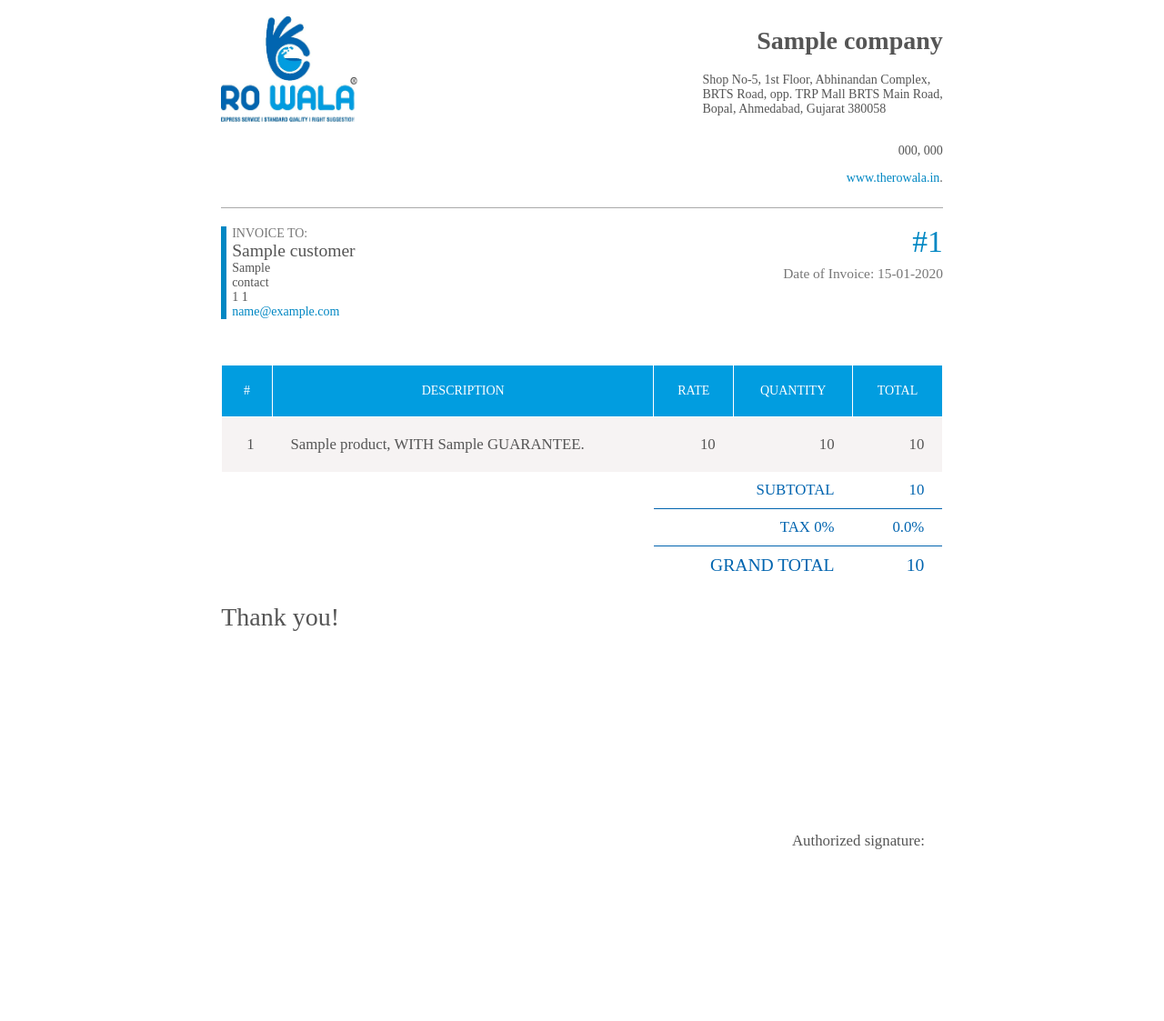
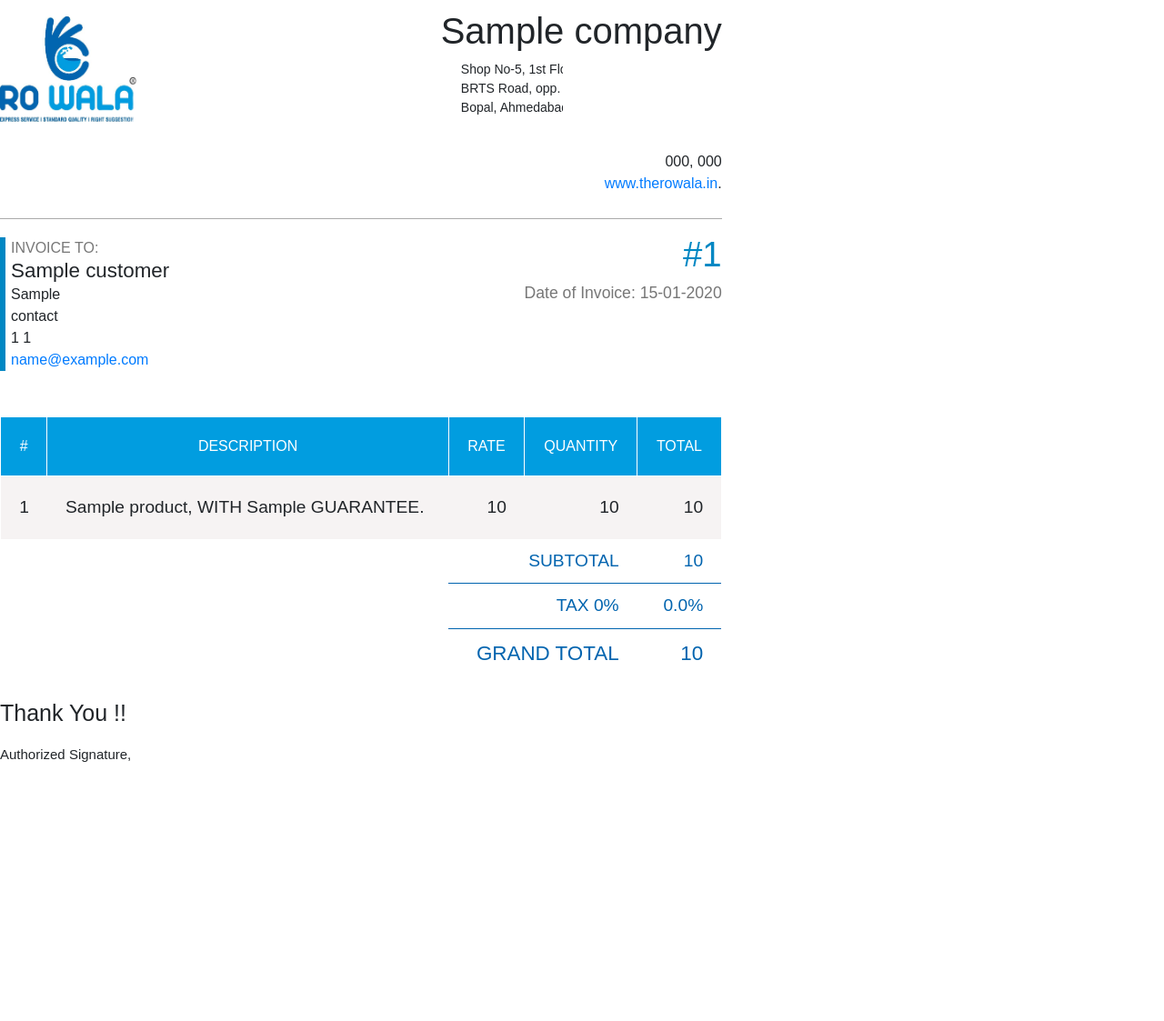
Before and after one commit to Kevalzalawadiya/Rowala, a Django app: template templates/invoice/pdf_template.html in a window 1280 px wide. Shown: the whole page at 91% size. Run offline with Django 3.2, Linux system fonts and the light colour scheme; the template is opened without the code that fills it: most values are stand-ins (such as "Sample title", 1, 10 or a date in 2020); some libraries are stand-ins or nearby versions.

Commit message:
Fix download issue and add bank details model in invoice app.

```diff
--- a/src/invoice/admin.py
+++ b/src/invoice/admin.py
@@ -33,3 +33,4 @@
 admin.site.register(Subscription)
 admin.site.register(Service, ServiceAdmin)
 admin.site.register(Complain, ComplainAdmin)
+admin.site.register(BankAccount)
--- a/src/invoice/urls.py
+++ b/src/invoice/urls.py
@@ -3,8 +3,8 @@
 
 
 urlpatterns = [
-    path('', views.create_invoice, name='home'),
-    path('dashboard', views.dashboard, name='dashboard'),
+    path('home', views.create_invoice, name='home'),
+    path('', views.dashboard, name='dashboard'),
     path('create_product/', views.create_product, name='create_product'),
     path('view_product/', views.view_product, name='view_product'),
     path('edit_product/<int:pk>', views.edit_product, name='edit_product'),
--- a/static/css/invoice-template-1.css
+++ b/static/css/invoice-template-1.css
@@ -26,8 +26,12 @@
   padding: 10px 0;
   margin-bottom: 20px;
   border-bottom: 1px solid #AAAAAA;
+  font-family: Arial, sans-serif;
+
 }
-
+main {
+  font-family: Arial, sans-serif;
+}
 #logo {
   float: left;
   margin-top: 8px;
@@ -208,3 +212,54 @@
 footer table td {
   background-color: white;
 }
+
+table.bank_details_table td{
+  text-align: left;
+  padding: 5px;
+  background-color: #f7f2f3;
+}
+
+.info-container {
+  background-color: #f7f2f3; /* Change background color as needed */
+  border: 1px solid #ddd; /* Add border if needed */
+  padding: 20px;
+  border-radius: 5px; /* Add border radius if needed */
+}
+
+.info-header {
+  display: flex;
+  align-items: center;
+  justify-content: space-between;
+  margin-bottom: 10px;
+}
+
+.info-title {
+  font-size: 18px;
+  color: #019de0;
+  font-family:  Arial, sans-serif;
+}
+
+.info-row {
+  display: flex;
+}
+
+.info-label {
+  font-size: 15px;
+  font-weight: bold;
+}
+
+.info-value {
+  font-size: 15px;
+  color: #444;
+}
+
+.auth_class {
+  font-family: Arial, sans-serif;
+  position:static;
+}
+
+.auth_class p {
+  font-size: 15px;
+  text-align: right;
+
+}
--- a/templates/invoice/create_invoice.html
+++ b/templates/invoice/create_invoice.html
@@ -48,6 +48,12 @@
                         <label class="form-label" for="subscription"> Service Time</label>
                         {{form.subscription}}
                     </div>
+
+                    <div class="mb-3">
+                        {{form.is_bank_account}}
+                        <label class="form-label" for="subscription"> add bank detials ?</label>
+                    </div>
+
 
 
                     {{ formset.management_form }}
--- a/templates/invoice/pdf_template.html
+++ b/templates/invoice/pdf_template.html
@@ -4,7 +4,7 @@
     <meta charset="utf-8">
     <title>View Invoice</title>
     <link rel="stylesheet" href="{%static 'css/invoice-template-1.css' %}" media="all" />
-    <link rel=”stylesheet” href=”https://cdnjs.cloudflare.com/ajax/libs/twitter-bootstrap/4.1.3/js/bootstrap.min.css”>
+    <link rel='stylesheet' href="https://cdnjs.cloudflare.com/ajax/libs/twitter-bootstrap/4.1.3/js/bootstrap.min.css">
   </head>
   <body>
     <header class="clearfix">
@@ -92,19 +92,70 @@
           </tr>
         </tfoot>
       </table>
-      <div id="thanks">Thank you! <br> </div>
-      <footer>
-        <table>
-          <tr>
-            <td> </td>
-            <td style="text-align: right; "> Authorized signature:</td>
-          </tr>
-          <tr>
-            <td style="text-align: left;">  </td>
-            <td style="text-align: right;">  </td>
-          </tr>
-        </table>
-      </footer>
+      {% if invoice.is_bank_account %}
+      <div class="row" style="width:50%;">
+        <div class="info-container">
+          <div class="info-header">
+            <div class="info-title">Bank Details</div>
+          </div>
+          <div class="info-body">
+            <div class="info-row">
+              <table class="bank_details_table">
+                <tr>
+                  <td>
+                    <div class="info-label">Account Holder Name</div>
+                  </td>
+                  <td>
+                    <div class="info-value">{{bank_details.account_holder_name}} </div>
+                  </td>
+                </tr>
+                <tr>
+                  <td>
+                    <div class="info-label">Account Number</div>
+                  </td>
+                  <td>
+                    <div class="info-value">{{bank_details.account_number}} </div>
+                  </td>
+                </tr>
+                <tr>
+                  <td>
+                    <div class="info-label">IFSC</div>
+                  </td>
+                  <td>
+                    <div class="info-value">{{bank_details.ifsc}} </div>
+                  </td>
+                </tr>
+                <tr>
+                  <td>
+                    <div class="info-label">Account Type</div>
+                  </td>
+                  <td>
+                    <div class="info-value">{{bank_details.account_type}} </div>
+                  </td>
+                </tr>
+                <tr>
+                  <td>
+                    <div class="info-label">Account Type</div>
+                  </td>
+                  <td>
+                    <div class="info-value">{{bank_details.bank}} </div>
+                  </td>
+                </tr>
+              </table>
+            </div>
+          </div>
+      </div>
+      {% endif %}
+      <div>
+        <p style="font-size:25px;"> Thank You !! </p>
+      </div>
     </main>
+    <div class="row">
+      <div class="auth_class">
+        <div class="col-12">
+          <p> Authorized Signature,  </p>
+        </div>
+      </div>
+    </div>
   </body>
 </html>
--- a/templates/invoice/view_invoice.html
+++ b/templates/invoice/view_invoice.html
@@ -16,8 +16,8 @@
                         <thead>
                         <tr style="text-align: center;">
                             <th>ID</th>
+                            <th>Customer</th>
                             <th>Date</th>
-                            <th>Customer</th>
                             <th>Total</th>
                             <th>Detail</th>
                             <th>Delete</th>
@@ -85,10 +85,10 @@
                                 <!-- end modal-->
                             </td>
                             <td style="padding: 0.45em;">
-                                {{i.date|date:"d M, Y"}}
+                                {{i.customer}}
                             </td>
                             <td style="padding: 0.45em;">
-                                {{i.customer}}
+                                {{i.date|date:"d M, Y"}}
                             </td>
                             <td style="padding: 0.45em; text-align: right;">
                                 {{i.total}}
```
Also changed, not shown: src/invoice/forms.py (+15 -1 lines), src/invoice/models.py (+22 -0 lines), src/invoice/views.py (+8 -5 lines).
